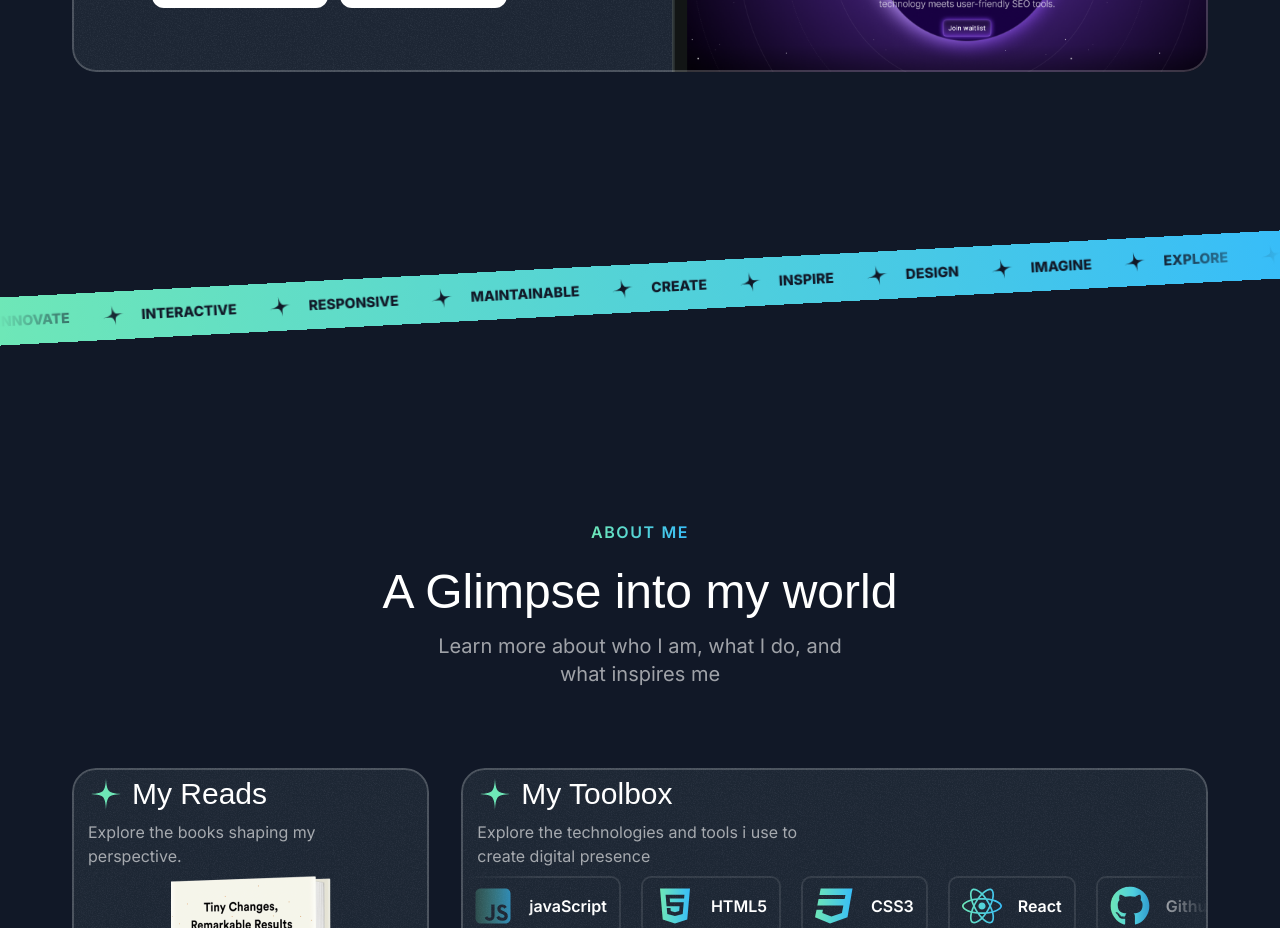
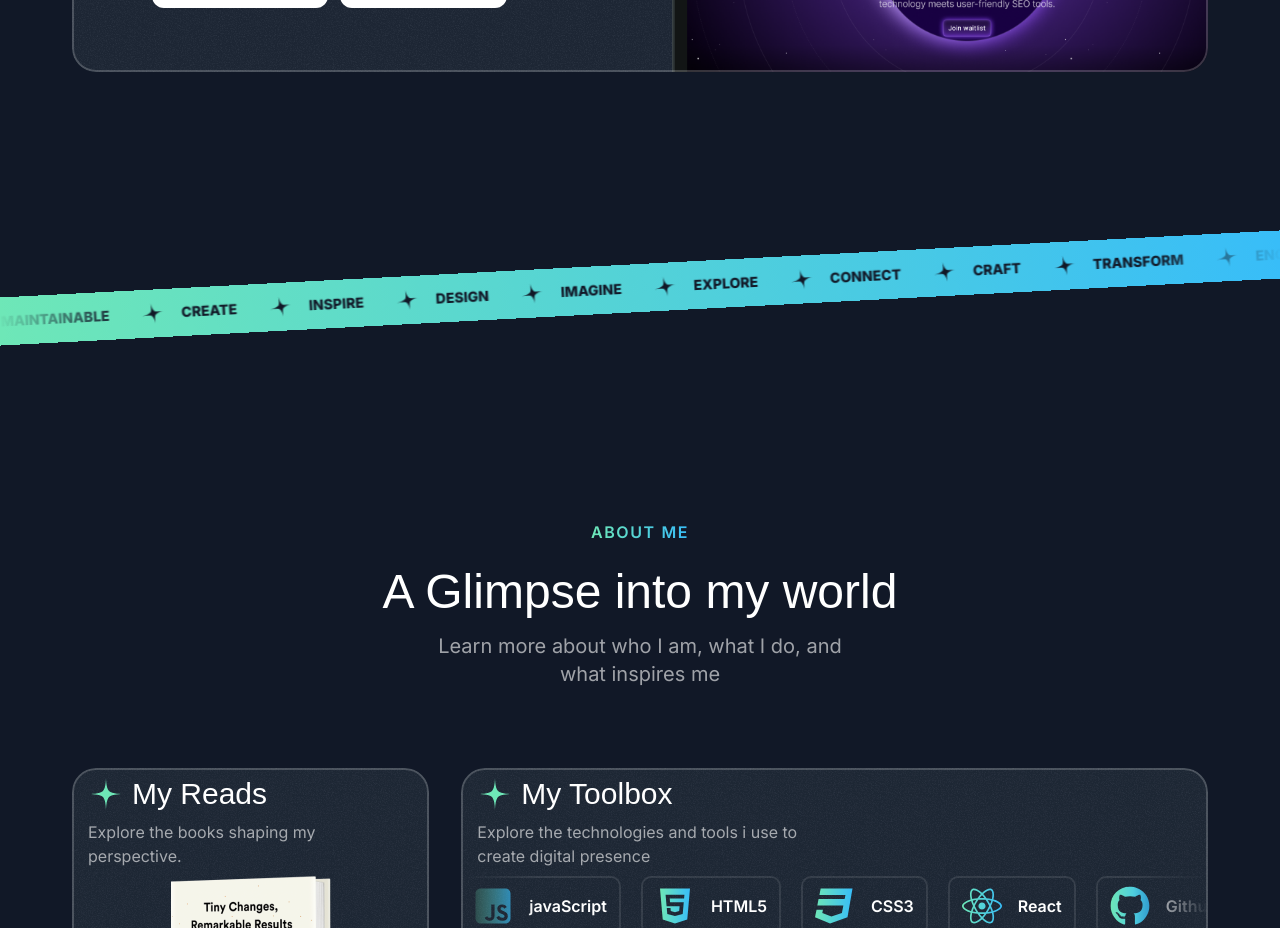
Before and after one commit to AsifAhmedSahil/portfolio-2024, a Next.js app: page / in a window 1280 px wide. Shown: the part 2640-3568 px from the top of the page. Built offline with nearby package versions, Linux system fonts and the light colour scheme; a web font is replaced by a local one.

Commit message:
tape animation

```diff
--- a/src/sections/Tape.tsx
+++ b/src/sections/Tape.tsx
@@ -12,29 +12,33 @@
   "Connect",
   "Craft",
   "Transform",
-  "Engage"
+  "Engage",
 ];
 
-import StarIcon from "@/assets/icons/star.svg"
-
+import StarIcon from "@/assets/icons/star.svg";
+import { Fragment } from "react";
 
 export const TapeSection = () => {
   return (
     <div className="py-16 lg:py-24 overflow-x-clip">
       <div className="bg-gradient-to-r from-emerald-300 to-sky-400  -rotate-3 -mx-1">
-      <div className="flex [mask-image:linear-gradient(to_right,transparent,black_10%,black_90%,transparent)]">
-      <div className="flex flex-none gap-4 py-3">
-      {
-        words.map((word)=>(
-          <div key={word} className="inline-flex gap-8 items-center">
-            <span className="text-sm text-gray-900 uppercase font-extrabold">{word}</span>
-            <StarIcon className="size-6 text-gray-900 -rotate-12"/>
+        <div className="flex [mask-image:linear-gradient(to_right,transparent,black_10%,black_90%,transparent)]">
+          <div className="flex flex-none gap-4 py-3 pr-4 animate-move-left [animation-duration:25s]" >
+            {[...new Array(2)].fill(0).map((_,idx)=>(
+              <Fragment key={idx}>
+                {words.map((word) => (
+              <div key={word} className="inline-flex gap-8 items-center">
+                <span className="text-sm text-gray-900 uppercase font-extrabold">
+                  {word}
+                </span>
+                <StarIcon className="size-6 text-gray-900 -rotate-12" />
+              </div>
+            ))}
+              </Fragment>
+            ))}
 
           </div>
-        ))
-      }
-      </div>
-      </div>
+        </div>
       </div>
     </div>
   );
--- a/tailwind.config.ts
+++ b/tailwind.config.ts
@@ -24,6 +24,19 @@
       fontFamily:{
         sans: 'var(--font-sans)',
         serif: 'var(--font-serif)'
+      },
+      animation:{
+        'move-left': 'move-left 1s linear infinite'
+      },
+      keyframes:{
+        'move-left':{
+          '0%': {
+            transform:'translateX(0%)'
+          },
+          '100%': {
+            transform:'translateX(-50%)'
+          },
+        }
       }
 
 
```
